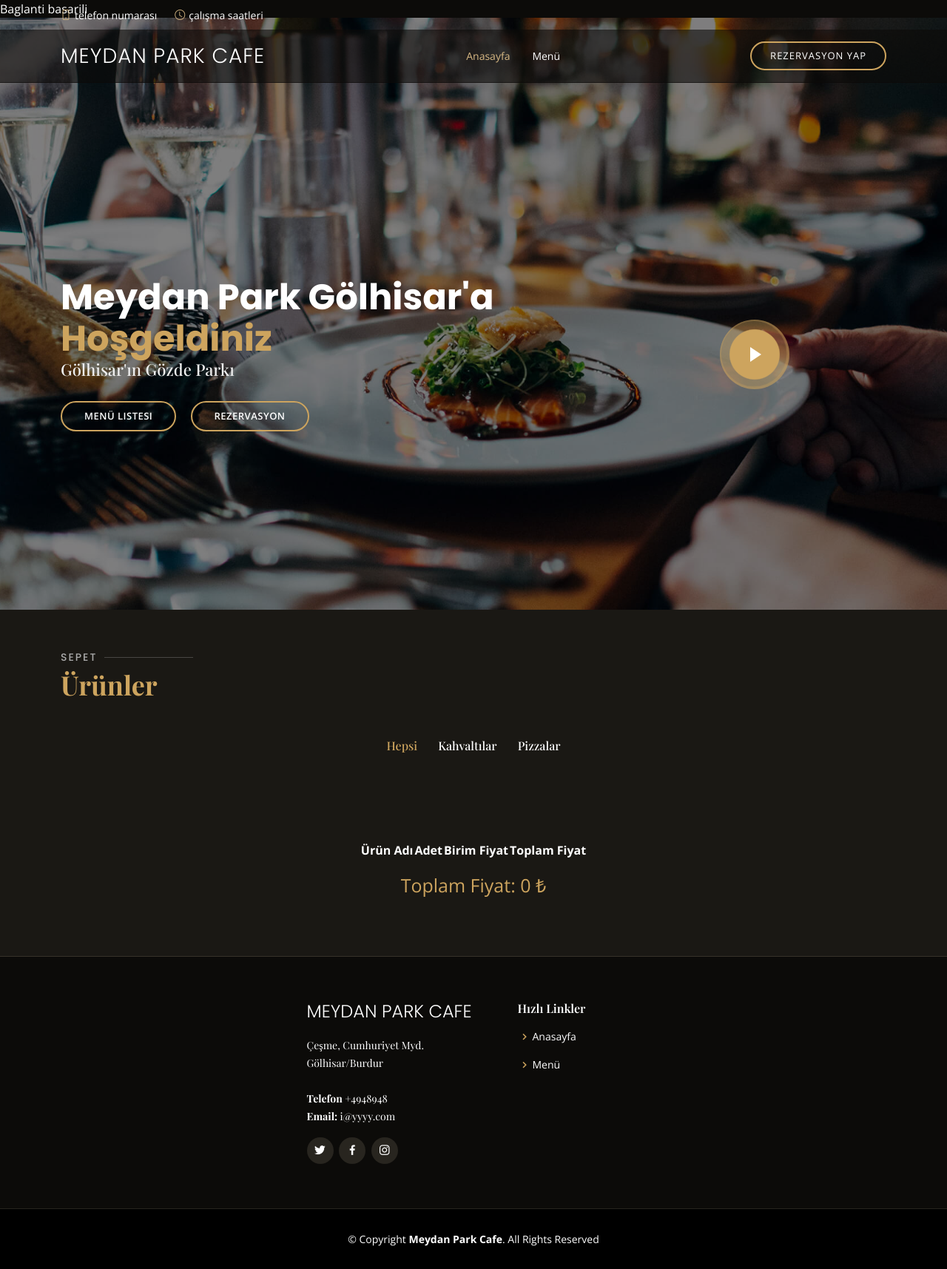
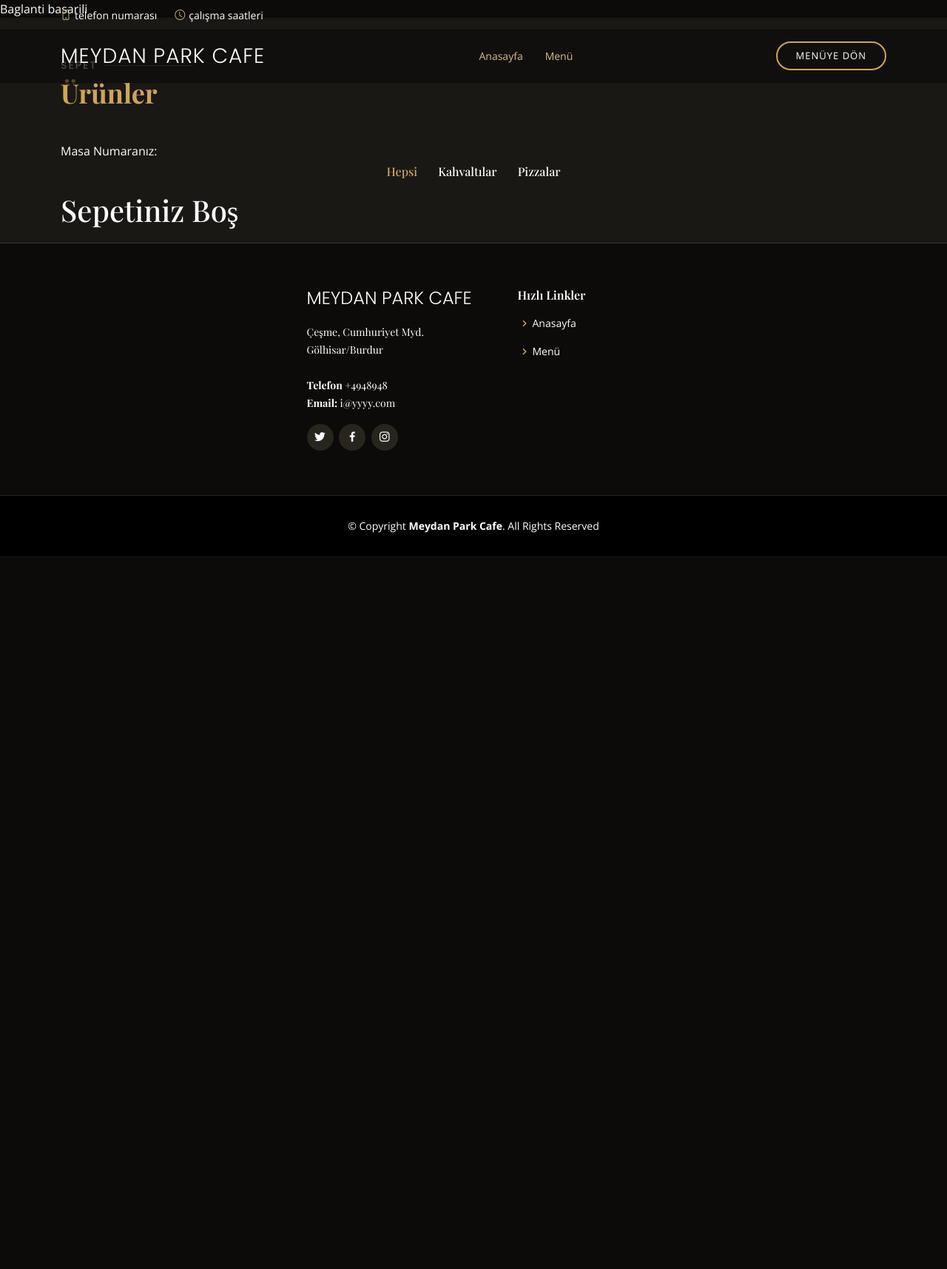
Before and after one commit to exexamlord/Cafe-menu, a PHP site: page /sepet.php in a window 1280 px wide. Shown: the whole page at 74% size. After the commit the page ends 720 px from the top, so only its background shows below. Run offline with PHP 8.4, Linux system fonts and the light colour scheme; the visitor is signed in with stand-in values (Sample User, id 1); tables that the repository leaves empty or names only in its code hold one stand-in row (values such as "Sample post"); data that the repository does not hold is empty; some web fonts are replaced.

Commit message:
güncelleme
güncelleme

```diff
--- a/sepet.php
+++ b/sepet.php
@@ -4,6 +4,15 @@
 <head>
     <?php
       session_start();
+
+      // URL'den masa numarasını al
+      $masa_no = $_GET['id'] ?? '';
+
+      // Masa numarasını session'a ata
+      $_SESSION['masa_no'] = $masa_no;
+
+
+
       ?>
 
   <!-- Baglanti deneme baslangic -->
@@ -65,12 +74,12 @@
   <header id="header" class="fixed-top d-flex align-items-cente">
     <div class="container-fluid container-xl d-flex align-items-center justify-content-lg-between">
 
-      <h1 class="logo me-auto me-lg-0"><a href="index.html">Meydan Park Cafe</a></h1>
+      <h1 class="logo me-auto me-lg-0"><a href="/cafenew/index.php?id=<?php echo $masa_no; ?>">Meydan Park Cafe</a></h1>
 
 
       <nav id="navbar" class="navbar order-last order-lg-0">
         <ul>
-          <li><a class="nav-link scrollto active" href="#hero">Anasayfa</a></li>
+          <li><a class="nav-link scrollto active" href="/cafenew/index.php?id=<?php echo $masa_no; ?>">Anasayfa</a></li>
 
           <li><a class="nav-link scrollto" href="#menu">Menü</a></li>
 
@@ -80,31 +89,12 @@
         </ul>
         <i class="bi bi-list mobile-nav-toggle"></i>
       </nav>
-      <a href="#book-a-table" class="book-a-table-btn scrollto d-none d-lg-flex">Rezervasyon Yap</a>
+      <a href="/cafenew/index.php?id=<?php echo $masa_no; ?>" class="book-a-table-btn scrollto d-none d-lg-flex">Menüye Dön</a>
 
     </div>
   </header>
 
-  <!-- ======= center başlangıç ======= -->
-  <section id="hero" class="d-flex align-items-center">
-    <div class="container position-relative text-center text-lg-start" data-aos="zoom-in" data-aos-delay="100">
-      <div class="row">
-        <div class="col-lg-8">
-          <h1>Meydan Park Gölhisar'a<span> Hoşgeldiniz</span></h1>
-          <h2>Gölhisar'ın Gözde Parkı</h2>
 
-          <div class="btns">
-            <a href="#menu" class="btn-menu animated fadeInUp scrollto">Menü Listesi</a>
-            <a href="#book-a-table" class="btn-book animated fadeInUp scrollto">Rezervasyon</a>
-          </div>
-        </div>
-        <div class="col-lg-4 d-flex align-items-center justify-content-center position-relative" data-aos="zoom-in" data-aos-delay="200">
-          <a href="https://www.youtube.com/watch?v=UFnGSywbZtk" class="glightbox play-btn"></a>
-        </div>
-
-      </div>
-    </div>
-  </section><!-- bitiş -->
 
 
 
@@ -119,6 +109,10 @@
           <h2>Sepet</h2>
           <p>Ürünler</p>
         </div>
+
+        <?php
+           echo "<span>Masa Numaranız: {$masa_no}";
+          ?>
 
         <div class="row" data-aos="fade-up" data-aos-delay="100">
           <div class="col-lg-12 d-flex justify-content-center">
@@ -138,17 +132,20 @@
 
 if(isset($_POST['remove_from_cart'])) {
   $urun_id = $_POST['urun_id'];
+  $sepet_adi = 'sepet_' . $_SESSION['masa_no'];
 
-    if(isset($_SESSION['sepet'][$urun_id])) {
-        unset($_SESSION['sepet'][$urun_id]);
+  if(isset($_SESSION[$sepet_adi][$urun_id])) {
+      unset($_SESSION[$sepet_adi][$urun_id]);
   }
 }
 
-if (!isset($_SESSION['sepet']) || empty($_SESSION['sepet'])) {
+$sepet_adi = 'sepet_' . $_SESSION['masa_no'];
+
+if (!isset($_SESSION[$sepet_adi]) || empty($_SESSION[$sepet_adi])) {
   echo "<h1>Sepetiniz Boş</h1>";
 } else {
   echo "<div class='row'>";
-    foreach ($_SESSION['sepet'] as $urun_id => $adet) {
+  foreach ($_SESSION[$sepet_adi] as $urun_id => $adet) {
       $sorgu = $db->prepare("SELECT * FROM menu WHERE id = :urun_id");
       $sorgu->bindParam(':urun_id', $urun_id);
       $sorgu->execute();
@@ -166,7 +163,7 @@ if (!isset($_SESSION['sepet']) || empty($_SESSION['sepet'])) {
       echo "<div class='menu-content'>";
       echo "<span>{$urun['menu_name']}</span><span>{$urun['menu_price']} ₺</span>";
       echo "<div id='hero.btn-menu'>";
-        echo "<form method='post' action='" . htmlspecialchars($_SERVER["PHP_SELF"]) . "'>";
+      echo "<form method='post' action='/cafenew/sepet.php?id={$masa_no}'>";
       echo "<input type='hidden' name='urun_id' value='{$urun['id']}'>";
       echo "<a>";
       echo "<button style='background-color: #CDA45E' type='submit' class='butonekle'>Sepetten kaldır</button>";
@@ -180,8 +177,8 @@ if (!isset($_SESSION['sepet']) || empty($_SESSION['sepet'])) {
   }
   echo "</div>";
 }
+?>
 
-?>
 
           <!-- menu php bitis ....................................................................................  -->
 
@@ -194,13 +191,14 @@ $total_price = 0; // Toplam fiyatı saklamak için değişken
 
 if (isset($_POST['remove_from_cart'])) {
     $urun_id = $_POST['urun_id'];
+    $sepet_adi = 'sepet_' . $_SESSION['masa_no'];
 
-    if (isset($_SESSION['sepet'][$urun_id])) {
-        unset($_SESSION['sepet'][$urun_id]);
+    if (isset($_SESSION[$sepet_adi][$urun_id])) {
+        unset($_SESSION[$sepet_adi][$urun_id]);
     }
 }
 
-if (!isset($_SESSION['sepet']) || empty($_SESSION['sepet'])) {
+if (!isset($_SESSION[$sepet_adi]) || empty($_SESSION[$sepet_adi])) {
     echo "<h1></h1>";
 } else {
     echo "<div style='text-align: center; margin-top: 100px;'>";
@@ -208,7 +206,7 @@ if (!isset($_SESSION['sepet']) || empty($_SESSION['sepet'])) {
     echo "<table style='margin-bottom: 10px;'>";
     echo "<thead><tr><th>Ürün Adı</th><th>Adet</th><th>Birim Fiyat</th><th>Toplam Fiyat</th></tr></thead>";
     echo "<tbody>";
-    foreach ($_SESSION['sepet'] as $urun_id => $adet) {
+    foreach ($_SESSION[$sepet_adi] as $urun_id => $adet) {
         $sorgu = $db->prepare("SELECT * FROM menu WHERE id = :urun_id");
         $sorgu->bindParam(':urun_id', $urun_id);
         $sorgu->execute();
@@ -224,7 +222,7 @@ if (!isset($_SESSION['sepet']) || empty($_SESSION['sepet'])) {
         echo "<td>{$urun['menu_price']} ₺</td>";
         echo "<td>{$toplam_fiyat} ₺</td>";
         echo "<td>";
-        echo "<form method='post' action='" . htmlspecialchars($_SERVER["PHP_SELF"]) . "'>";
+        echo "<form method='post' action='/cafenew/sepet.php?id={$masa_no}'>";
         echo "<input type='hidden' name='urun_id' value='{$urun['id']}'>";
         echo "<button style='background-color: #CDA45E' type='submit' class='butonekle'>Sepetten Kaldır</button>";
         echo "<input type='hidden' name='remove_from_cart' value='1'>";
@@ -240,6 +238,7 @@ if (!isset($_SESSION['sepet']) || empty($_SESSION['sepet'])) {
     // Toplam fiyatı göster
     echo "<p style='text-align: center; color:#CDA45E; font-size: 25px;'>Toplam Fiyat: {$total_price} ₺</p>";
 }
+
 ?>
 
 
```
Also changed, not shown: index.php (+30 -12 lines). Lines whose indentation alone changed are shown as unchanged.
